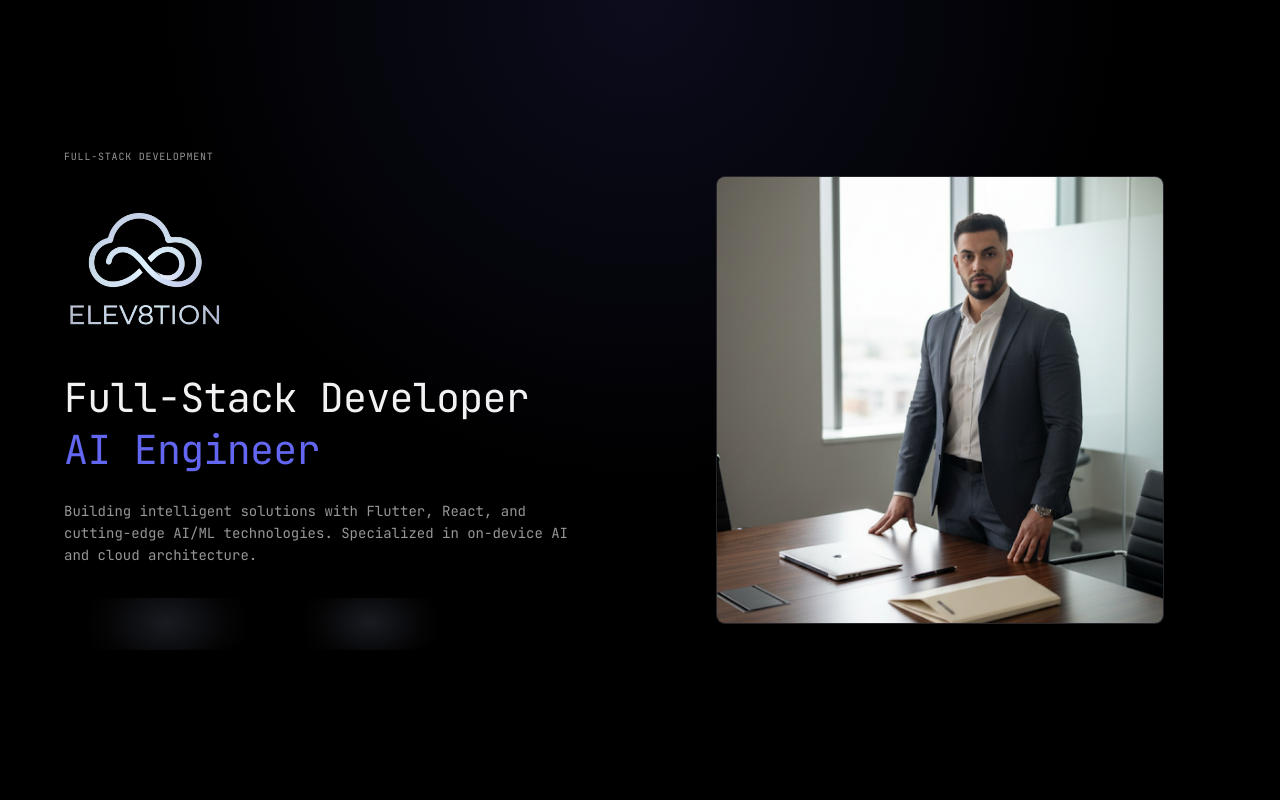
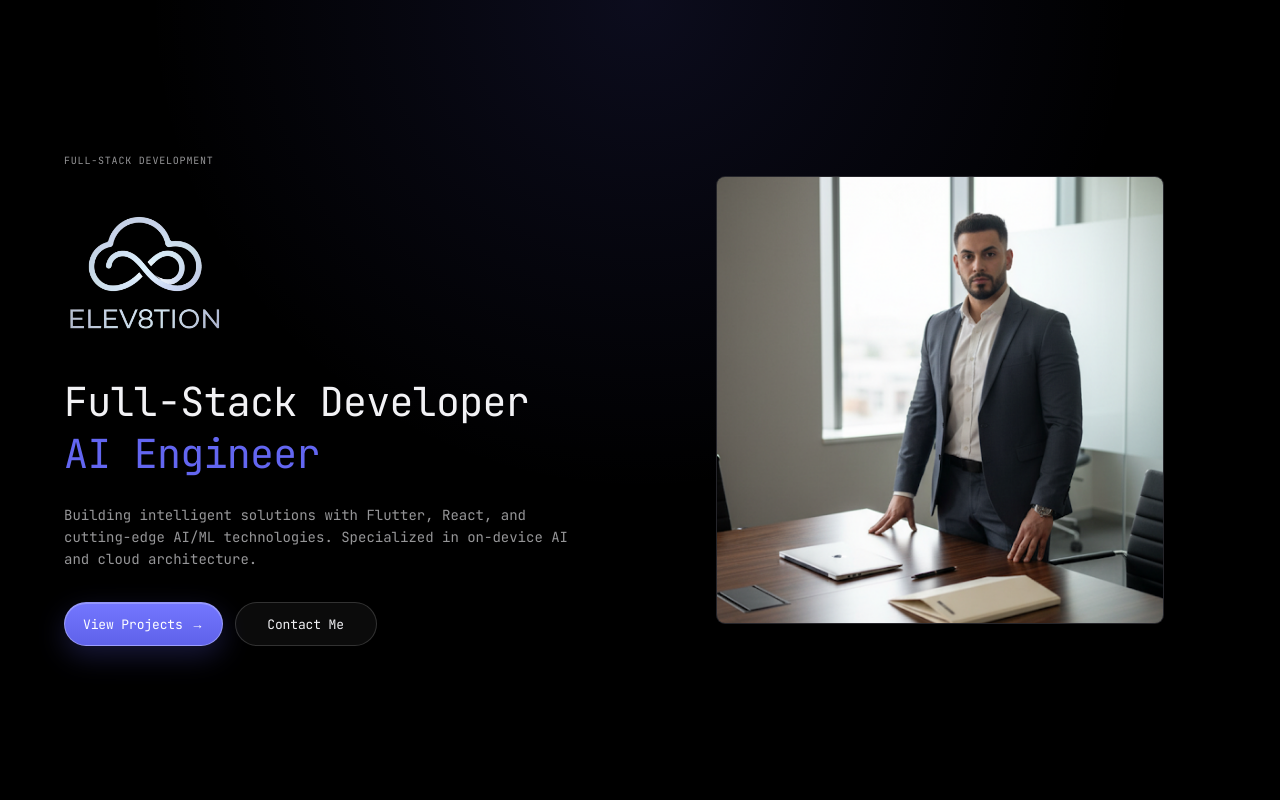
Before and after one commit to elev8tion/kcpf, a Next.js app: page / in a window 1280 px wide. Shown: the top 800 px of the page. Built offline with nearby package versions, Linux system fonts and the light colour scheme; a web font is replaced by a local one.

Commit message:
Fix hero CTA visibility and tap actions

```diff
--- a/app/globals.css
+++ b/app/globals.css
@@ -56,6 +56,7 @@
 @layer base {
   html {
     color-scheme: dark;
+    scroll-behavior: smooth;
   }
 
   body {
@@ -150,6 +151,8 @@
     transition:
       background 140ms var(--ease-out),
       border-color 140ms var(--ease-out),
+      color 140ms var(--ease-out),
+      box-shadow 180ms var(--ease-out),
       transform 80ms var(--ease-out);
   }
 
@@ -177,6 +180,74 @@
     height: 38px;
     padding: 0 16px;
     font-size: 13px;
+  }
+
+  /* Hero CTAs: native links for reliable taps, explicit text color for contrast. */
+  .hero-cta {
+    position: relative;
+    display: inline-flex;
+    align-items: center;
+    justify-content: center;
+    gap: 8px;
+    min-width: 142px;
+    height: 44px;
+    padding: 0 18px;
+    border-radius: 999px;
+    font-family: inherit;
+    font-size: 13px;
+    line-height: 1;
+    letter-spacing: -0.01em;
+    text-decoration: none;
+    cursor: pointer;
+    -webkit-tap-highlight-color: transparent;
+    touch-action: manipulation;
+    transition:
+      background 160ms var(--ease-out),
+      border-color 160ms var(--ease-out),
+      box-shadow 180ms var(--ease-out),
+      transform 90ms var(--ease-out);
+  }
+
+  .hero-cta > span {
+    position: relative;
+    z-index: 1;
+    color: inherit;
+  }
+
+  .hero-cta--primary {
+    color: #ffffff;
+    background: linear-gradient(180deg, #7477ff 0%, #5f62ea 100%);
+    border: 1px solid rgba(194, 196, 255, 0.52);
+    box-shadow:
+      0 10px 28px rgba(99, 102, 241, 0.24),
+      inset 0 1px 0 rgba(255, 255, 255, 0.24);
+  }
+
+  .hero-cta--secondary {
+    color: #f2f2f5;
+    background: rgba(255, 255, 255, 0.045);
+    border: 1px solid rgba(255, 255, 255, 0.16);
+  }
+
+  .hero-cta:hover {
+    transform: translateY(-1px);
+  }
+
+  .hero-cta:active {
+    transform: translateY(0);
+  }
+
+  .hero-cta--primary:hover {
+    background: linear-gradient(180deg, #8587ff 0%, #696cf1 100%);
+    border-color: rgba(215, 216, 255, 0.68);
+    box-shadow:
+      0 14px 34px rgba(99, 102, 241, 0.3),
+      inset 0 1px 0 rgba(255, 255, 255, 0.26);
+  }
+
+  .hero-cta--secondary:hover {
+    background: rgba(99, 102, 241, 0.1);
+    border-color: rgba(255, 255, 255, 0.24);
   }
 
   /* Mono chip / tag. */
--- a/components/sections/Hero.tsx
+++ b/components/sections/Hero.tsx
@@ -2,7 +2,6 @@
 
 import { motion } from "framer-motion";
 import { EASE_OUT } from "../traevu";
-import { LiquidMetalPillButton } from "../effects/liquid-metal-button/LiquidMetalPillButton";
 
 export default function Hero() {
   return (
@@ -34,22 +33,13 @@ export default function Hero() {
           </p>
 
           <div className="flex flex-wrap items-center gap-3 pt-2">
-            <LiquidMetalPillButton
-              text="View Projects"
-              onClick={() =>
-                document
-                  .getElementById("projects")
-                  ?.scrollIntoView({ behavior: "smooth" })
-              }
-            />
-            <LiquidMetalPillButton
-              text="Contact Me"
-              onClick={() =>
-                document
-                  .getElementById("contact")
-                  ?.scrollIntoView({ behavior: "smooth" })
-              }
-            />
+            <a href="#projects" className="hero-cta hero-cta--primary">
+              <span>View Projects</span>
+              <span aria-hidden="true">→</span>
+            </a>
+            <a href="#contact" className="hero-cta hero-cta--secondary">
+              <span>Contact Me</span>
+            </a>
           </div>
         </div>
 
```
